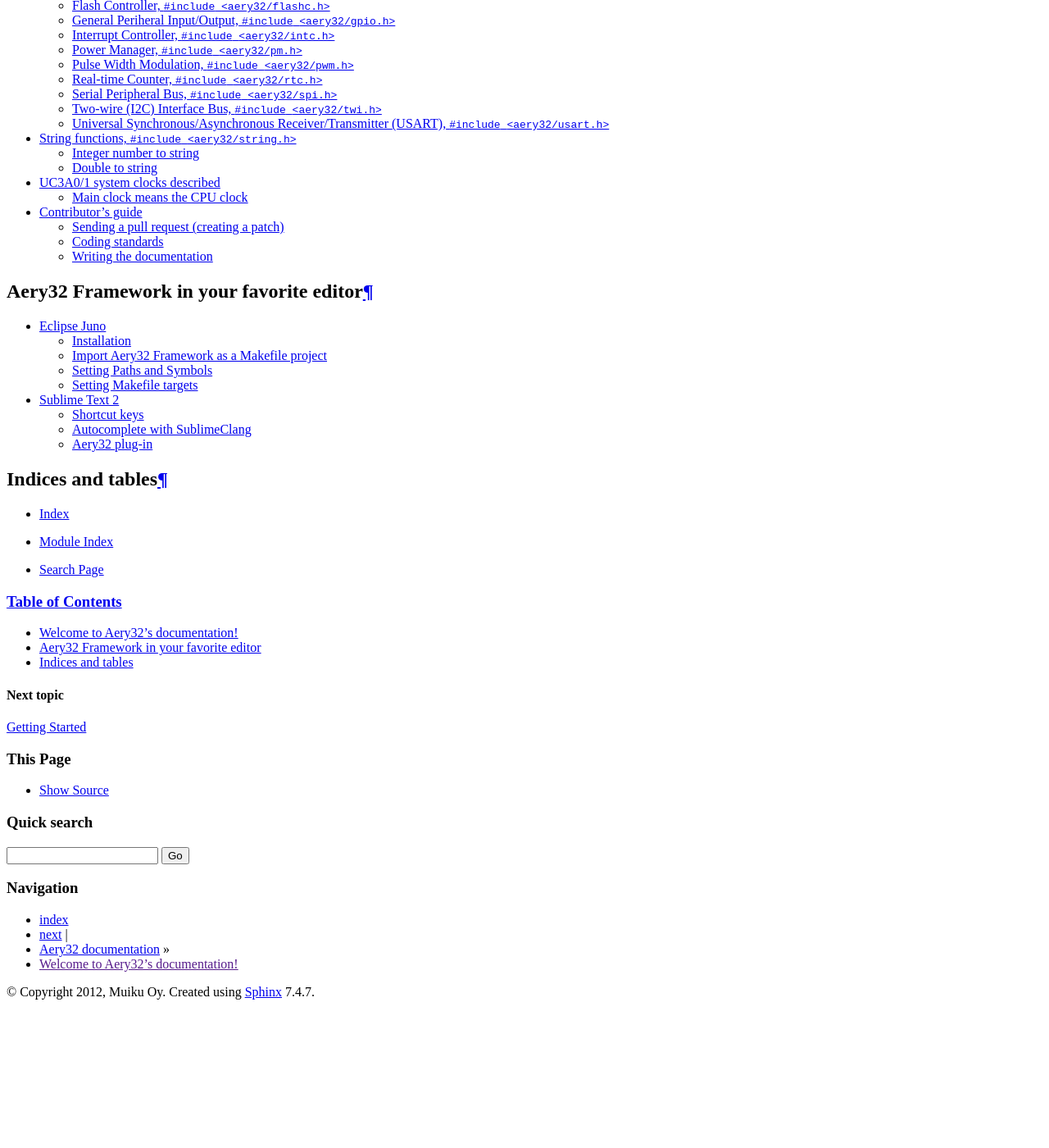
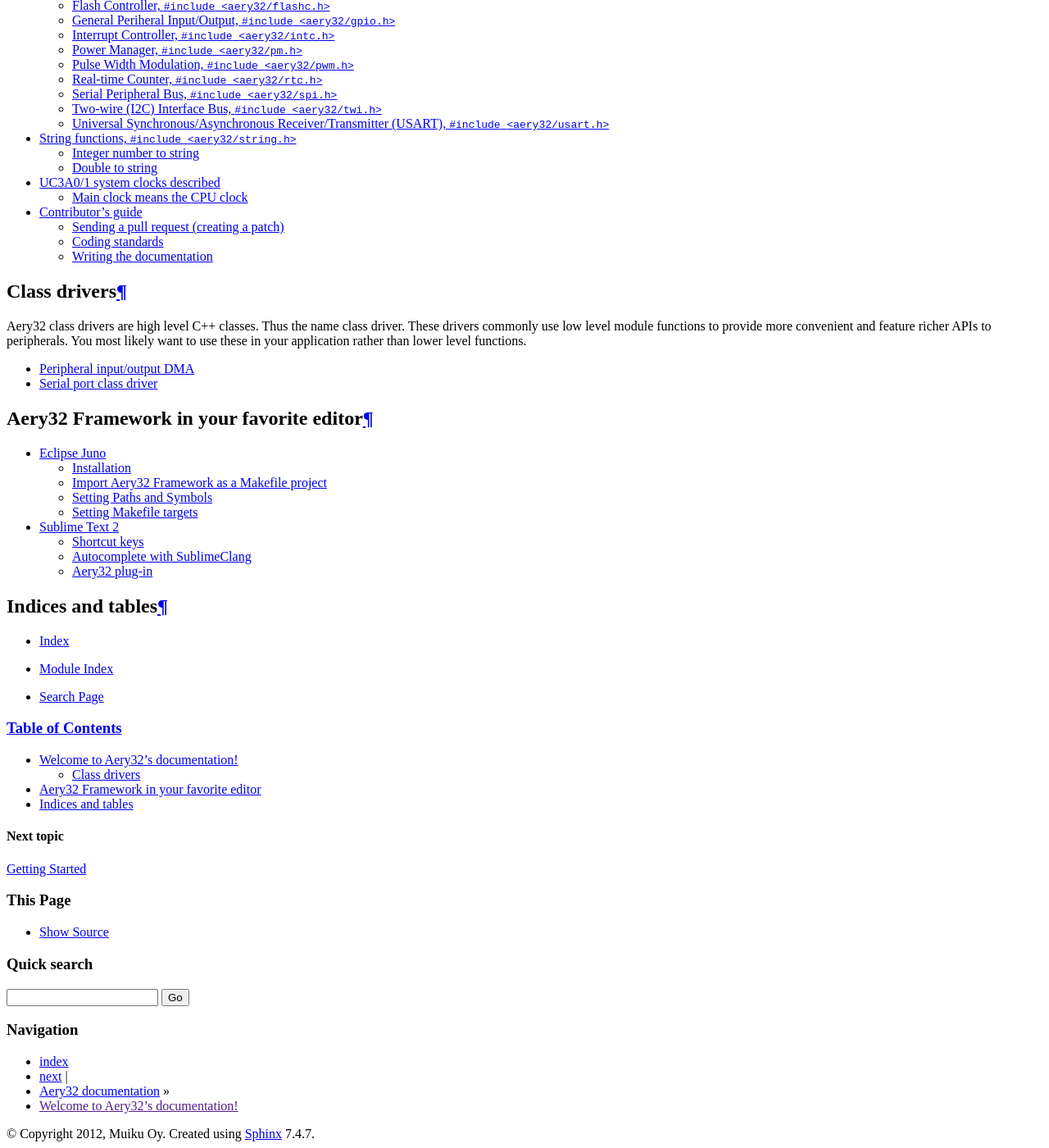
Before and after one commit to aery32/aery32-refguide, a Sphinx documentation site: the page built from source/index.rst, in a window 1280 px wide and 1400 px high, scrolled down 578 px. Shown: the whole window at 82% size. Built offline with Sphinx 7.4.7, drawn with Linux system fonts in a browser that asks for light colours; before the commit the page ends 1805 px from its top, so only the background shows below that.

Commit message:
Start writing documentation for class drivers

```diff
--- /dev/null
+++ b/source/clsdrv/periph_iodma.rst
@@ -0,0 +1,2 @@
+Peripheral input/output DMA
+===========================
--- a/source/index.rst
+++ b/source/index.rst
@@ -19,6 +19,20 @@
    system_clocks
    contribute
 
+Class drivers
+-------------
+
+Aery32 class drivers are high level C++ classes. Thus the name class driver.
+These drivers commonly use low level module functions to provide more
+convenient and feature richer APIs to peripherals. You most likely want
+to use these in your application rather than lower level functions.
+
+.. toctree::
+   :maxdepth: 1
+
+   clsdrv/periph_iodma
+   clsdrv/serial_port
+
 Aery32 Framework in your favorite editor
 ========================================
 
```
Also changed, not shown: source/clsdrv/serial_port.rst (added, +36 -0 lines).
